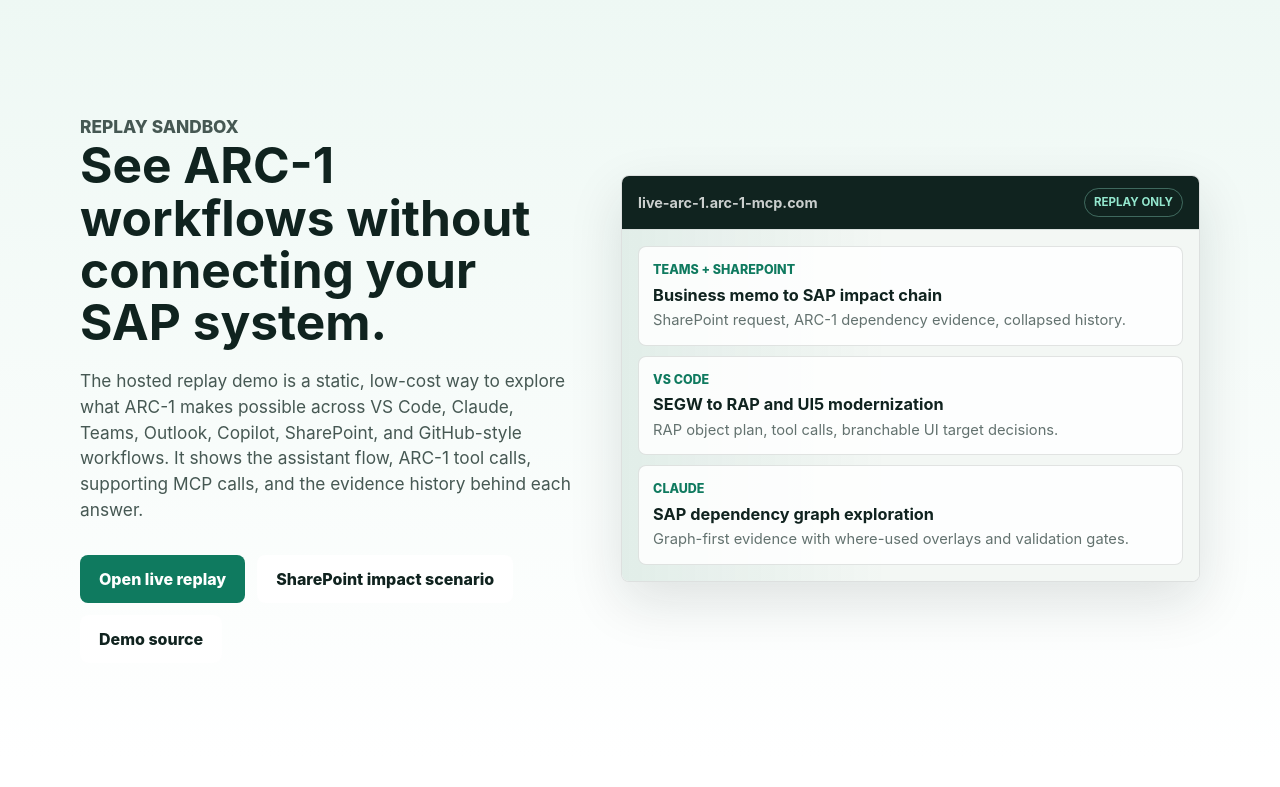
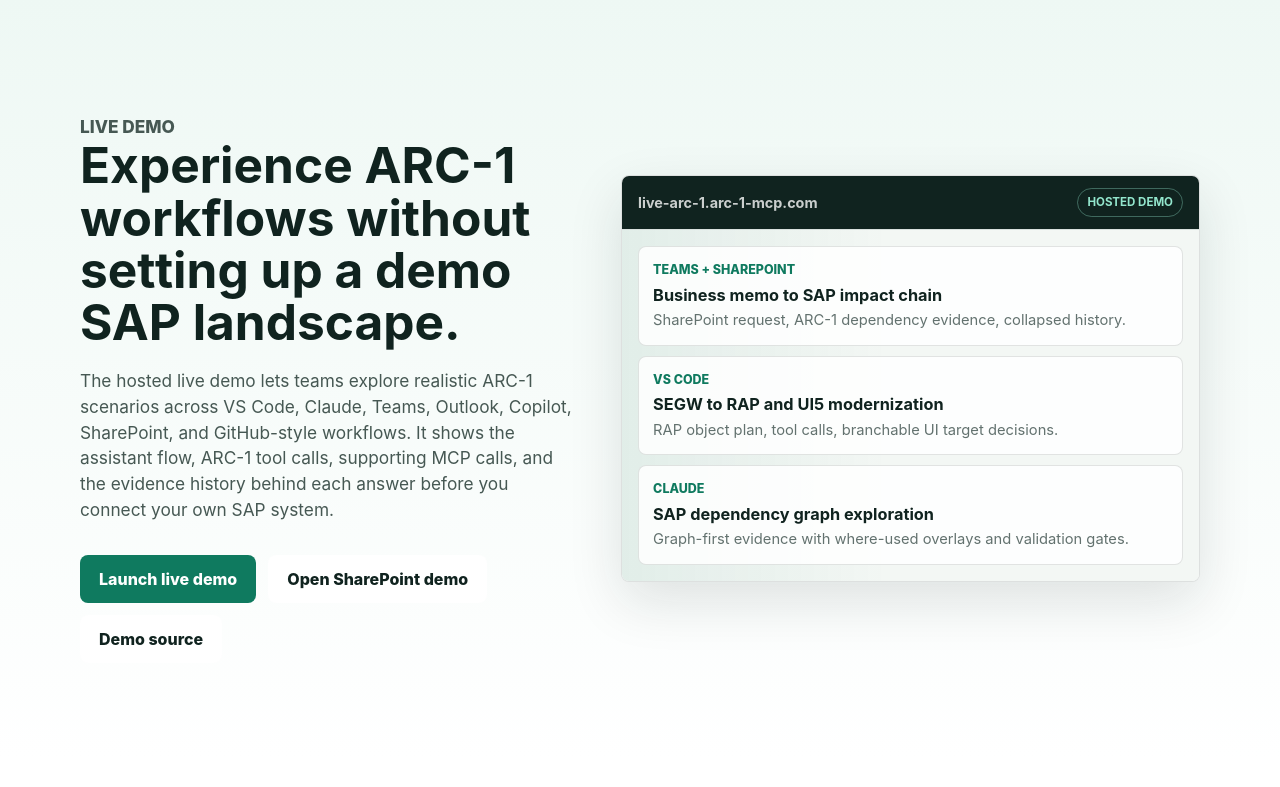
Before and after one commit to arc-mcp/arc-1-mcp.com, a website built with Vite: page index.html in a window 1280 px wide. Shown: the part 913-1700 px from the top of the page. Built offline with nearby package versions, Linux system fonts and the light colour scheme.

Commit message:
fix: position hosted replay as live demo

```diff
--- a/index.html
+++ b/index.html
@@ -61,7 +61,7 @@
           </p>
           <div class="hero__actions">
             <a class="button button--primary" href="#executive">See the executive case</a>
-            <a class="button button--light" href="https://live-arc-1.arc-1-mcp.com/">Try the live replay</a>
+            <a class="button button--light" href="https://live-arc-1.arc-1-mcp.com/">Open live demo</a>
             <a class="button button--light" href="https://github.com/arc-mcp/arc-1">View GitHub repo</a>
           </div>
         </div>
@@ -89,23 +89,23 @@
       <section class="section section--live" id="live-demo" aria-labelledby="live-demo-title">
         <div class="section__inner live-demo">
           <div class="live-demo__copy">
-            <p class="eyebrow">Replay sandbox</p>
-            <h2 id="live-demo-title">See ARC-1 workflows without connecting your SAP system.</h2>
+            <p class="eyebrow">Live demo</p>
+            <h2 id="live-demo-title">Experience ARC-1 workflows without setting up a demo SAP landscape.</h2>
             <p>
-              The hosted replay demo is a static, low-cost way to explore what ARC-1 makes possible across VS Code,
-              Claude, Teams, Outlook, Copilot, SharePoint, and GitHub-style workflows. It shows the assistant flow,
-              ARC-1 tool calls, supporting MCP calls, and the evidence history behind each answer.
+              The hosted live demo lets teams explore realistic ARC-1 scenarios across VS Code, Claude, Teams, Outlook,
+              Copilot, SharePoint, and GitHub-style workflows. It shows the assistant flow, ARC-1 tool calls, supporting
+              MCP calls, and the evidence history behind each answer before you connect your own SAP system.
             </p>
             <div class="inline-actions">
-              <a class="button button--primary" href="https://live-arc-1.arc-1-mcp.com/">Open live replay</a>
-              <a class="button button--light" href="https://live-arc-1.arc-1-mcp.com/scenarios/teams-sharepoint-impact/">SharePoint impact scenario</a>
+              <a class="button button--primary" href="https://live-arc-1.arc-1-mcp.com/">Launch live demo</a>
+              <a class="button button--light" href="https://live-arc-1.arc-1-mcp.com/scenarios/teams-sharepoint-impact/">Open SharePoint demo</a>
               <a class="button button--light" href="https://github.com/arc-mcp/live-arc-1">Demo source</a>
             </div>
           </div>
           <div class="live-demo__panel">
             <div class="live-demo__bar">
               <span>live-arc-1.arc-1-mcp.com</span>
-              <strong>Replay only</strong>
+              <strong>Hosted demo</strong>
             </div>
             <div class="live-demo__body">
               <div class="live-demo__scenario">
@@ -450,7 +450,7 @@
             <a class="repo-card" href="https://github.com/arc-mcp/live-arc-1">
               <span>Showcase - Live</span>
               <h3>live-arc-1</h3>
-              <p>Hosted replay sandbox for ARC-1 scenarios across developer, business, Microsoft 365, Claude, and modernization workflows.</p>
+              <p>Hosted live demo for ARC-1 scenarios across developer, business, Microsoft 365, Claude, and modernization workflows.</p>
             </a>
             <a class="repo-card" href="https://github.com/arc-mcp/arc-1-abap-cicd-review">
               <span>Automation - Demo</span>
```
